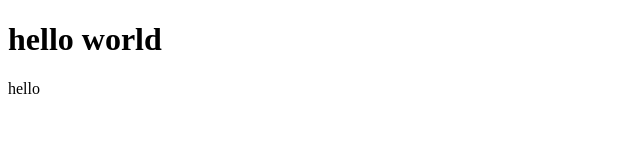
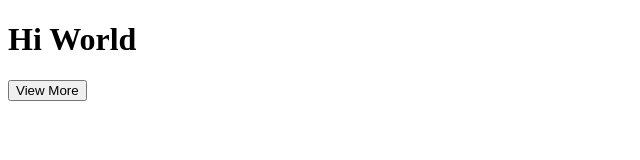
Before and after one commit to magantidaivaprasanna1999-spec/prasanna, a plain HTML site: page index.html in a window 1280 px wide. Shown: the whole page, without its empty margins (0-640 px from the left). Drawn offline with Linux system fonts and the light colour scheme.

Commit message:
added a view mode button

```diff
--- a/index.html
+++ b/index.html
@@ -1,13 +1,10 @@
 <!DOCTYPE html>
 <html lang="en">
 <head>
-    <meta charset="UTF-8">
-    <meta name="viewport" content="width=device-width, initial-scale=1.0">
-    <title>Document</title>
-    <link rel="stylesheet"href="style.css"/>
+  <title>Docunment</title>
 </head>
 <body>
-   <h1>hello world</h1>
-   <p>hello</p>
+    <h1>Hi World</h1>
+    <button> View More</button>
 </body>
 </html>
```
